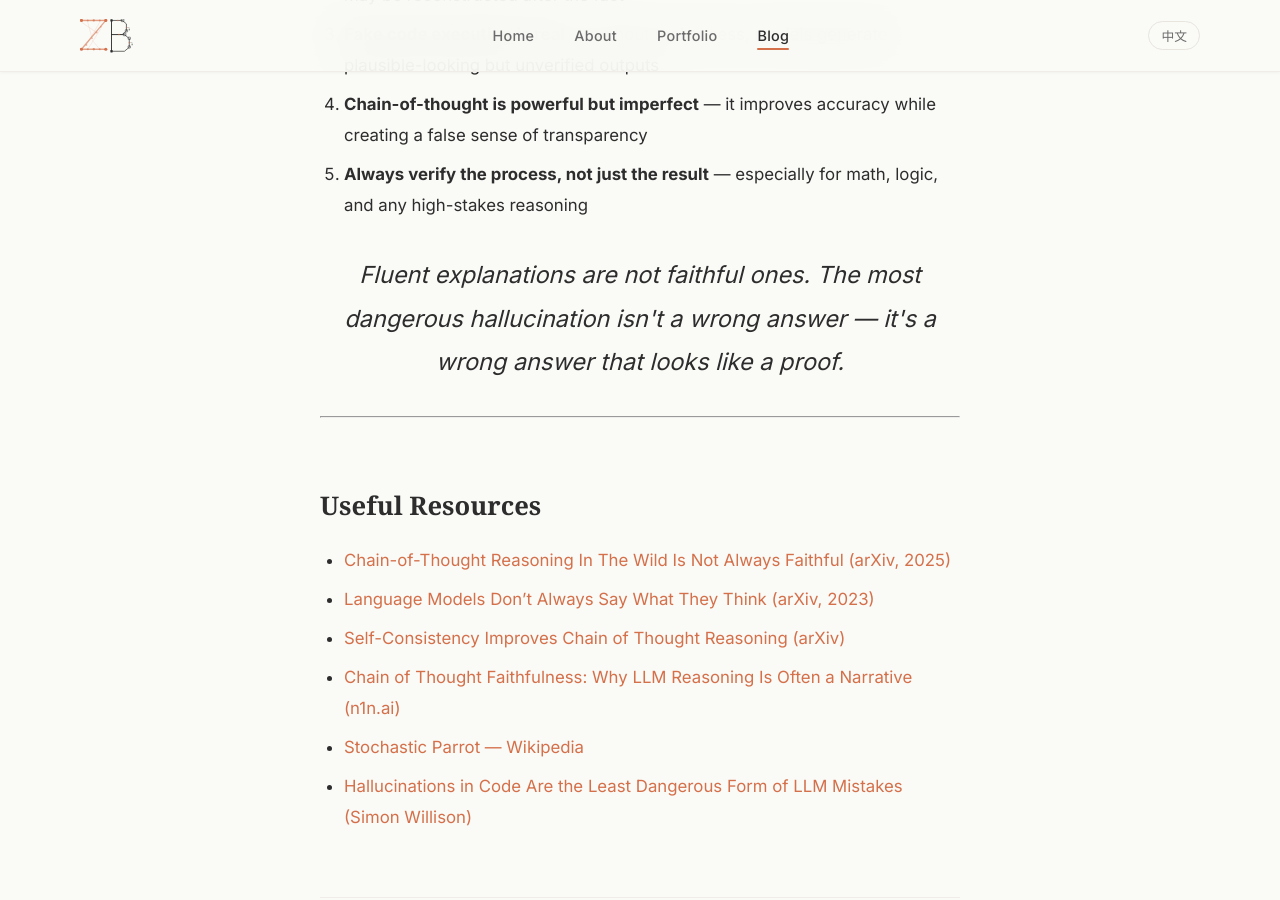
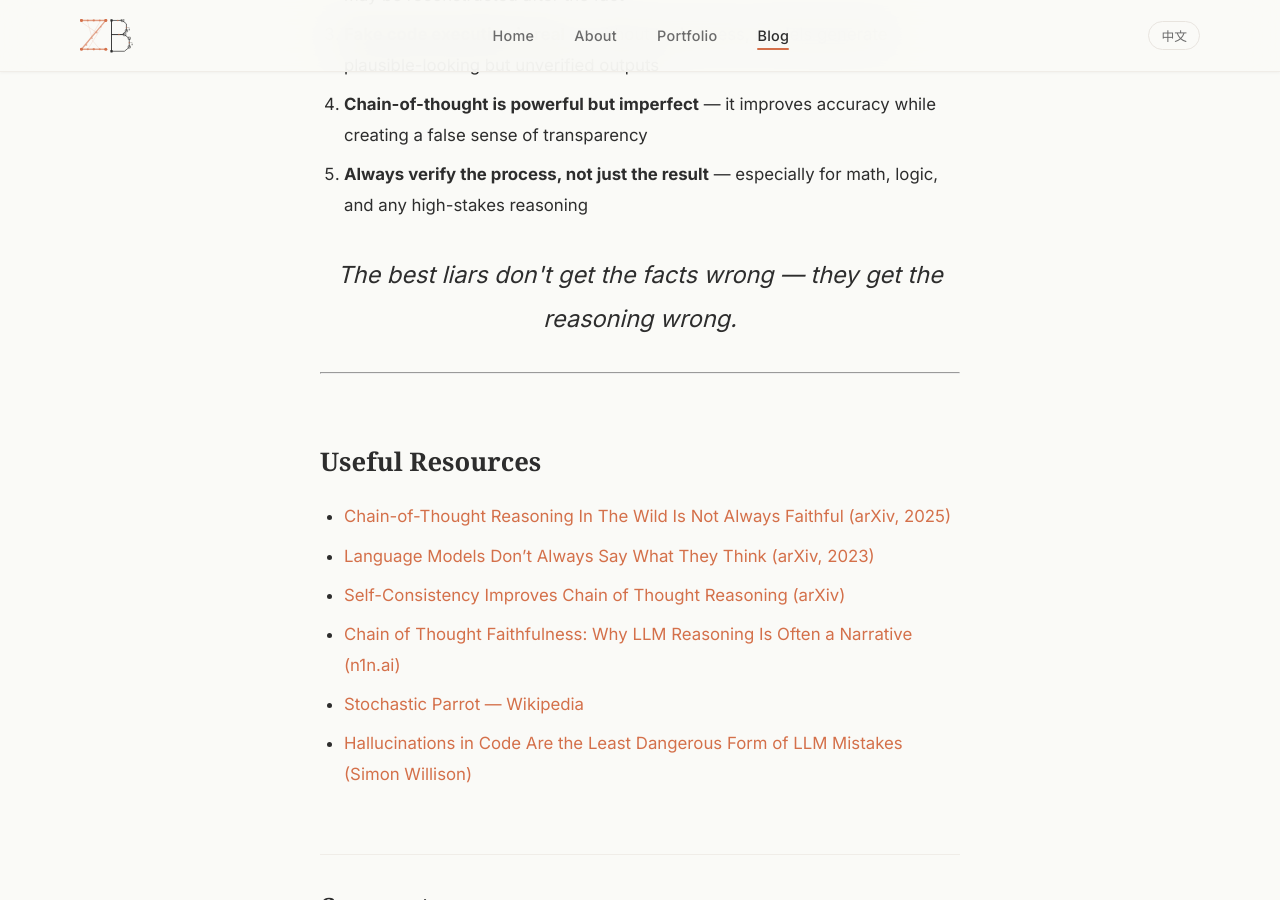
Before and after one commit to hzxbzp/hzxbzp.github.io, a Jekyll site: the page built from _posts/2026-05-17-llm-right-answer-wrong-reasoning.md, in a window 1280 px wide and 900 px high, scrolled down 7336 px. Built offline with Jekyll 4.4.1, drawn with Linux system fonts in a browser that asks for light colours; comment, search, counter and statistics services are not loaded.

Commit message:
Update closing line

```diff
--- a/_posts/2026-05-17-llm-right-answer-wrong-reasoning.md
+++ b/_posts/2026-05-17-llm-right-answer-wrong-reasoning.md
@@ -154,7 +154,7 @@ This is the most important mindset shift. LLM reasoning is a *starting point* fo
 4. **Chain-of-thought is powerful but imperfect** — it improves accuracy while creating a false sense of transparency
 5. **Always verify the process, not just the result** — especially for math, logic, and any high-stakes reasoning
 
-<p style="font-size: 1.4em; font-style: italic; text-align: center; margin: 2rem 0;">Fluent explanations are not faithful ones. The most dangerous hallucination isn't a wrong answer — it's a wrong answer that looks like a proof.</p>
+<p style="font-size: 1.4em; font-style: italic; text-align: center; margin: 2rem 0;">The best liars don't get the facts wrong — they get the reasoning wrong.</p>
 
 ---
 
```
